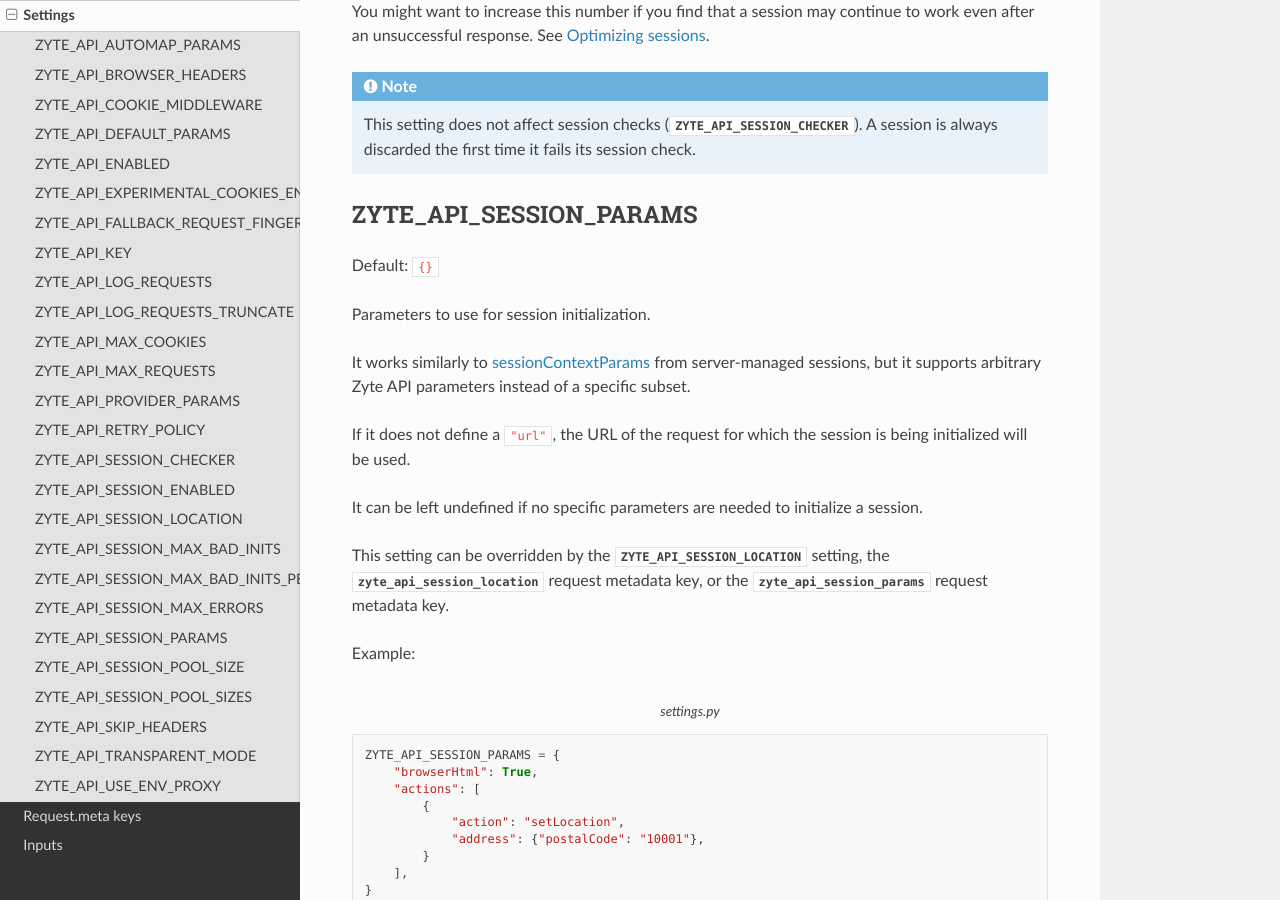
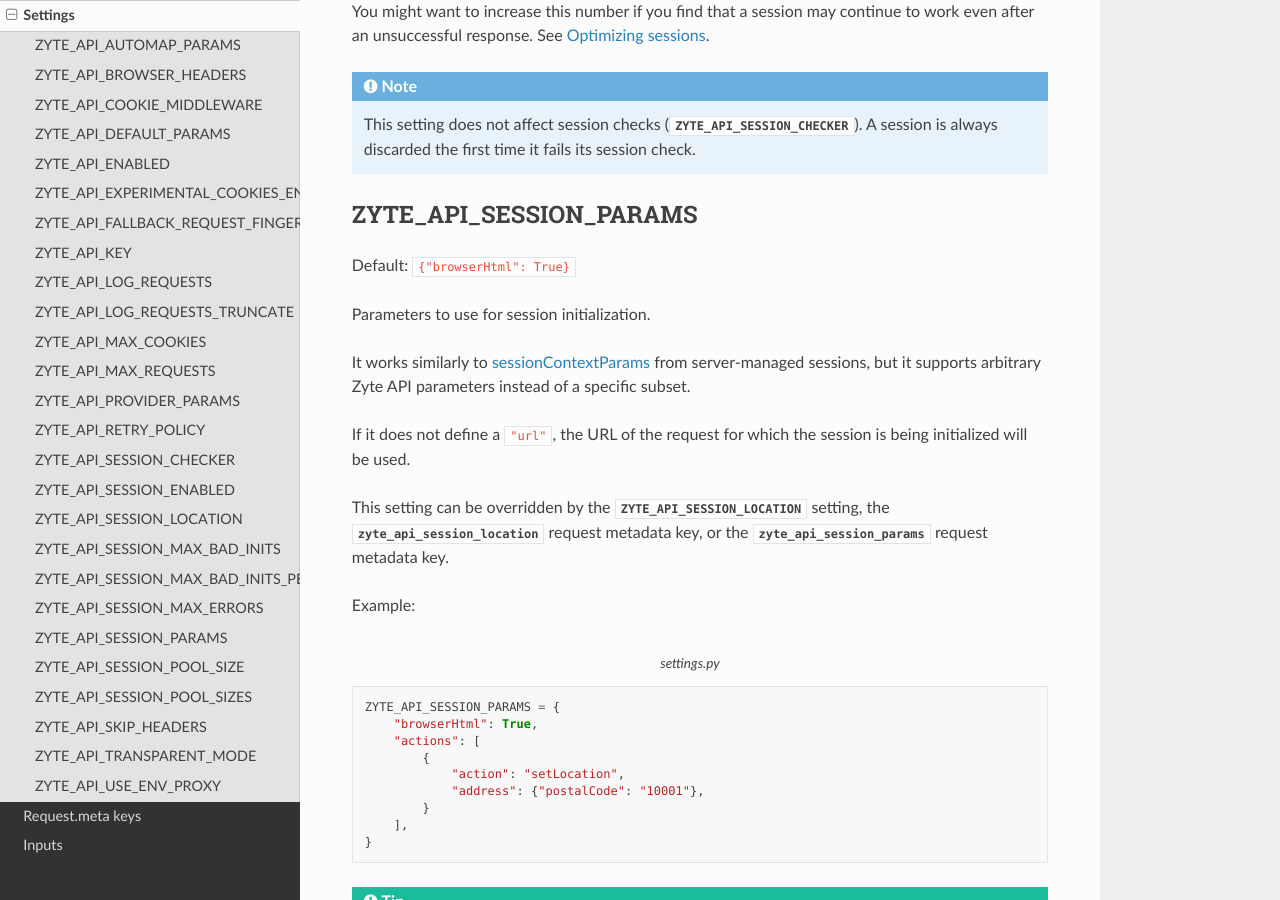
Before and after one commit to scrapy-plugins/scrapy-zyte-api, a Sphinx documentation site: the page built from docs/reference/settings.rst, in a window 1280 px wide and 900 px high, scrolled down 6835 px. Built offline with Sphinx 7.4.7 and the Read the Docs theme 2.0.0, drawn with Linux system fonts in a browser that asks for light colours.

Commit message:
Update the ZYTE_API_SESSION_PARAMS docs

```diff
--- a/docs/reference/settings.rst
+++ b/docs/reference/settings.rst
@@ -405,7 +405,7 @@
 ZYTE_API_SESSION_PARAMS
 =======================
 
-Default: ``{}``
+Default: ``{"browserHtml": True}``
 
 Parameters to use for session initialization.
 
@@ -415,9 +415,6 @@
 
 If it does not define a ``"url"``, the URL of the request for which the session
 is being initialized will be used.
-
-It can be left undefined if no specific parameters are needed to initialize a
-session.
 
 This setting can be overridden by the :setting:`ZYTE_API_SESSION_LOCATION`
 setting, the :reqmeta:`zyte_api_session_location` request metadata key, or the
```
